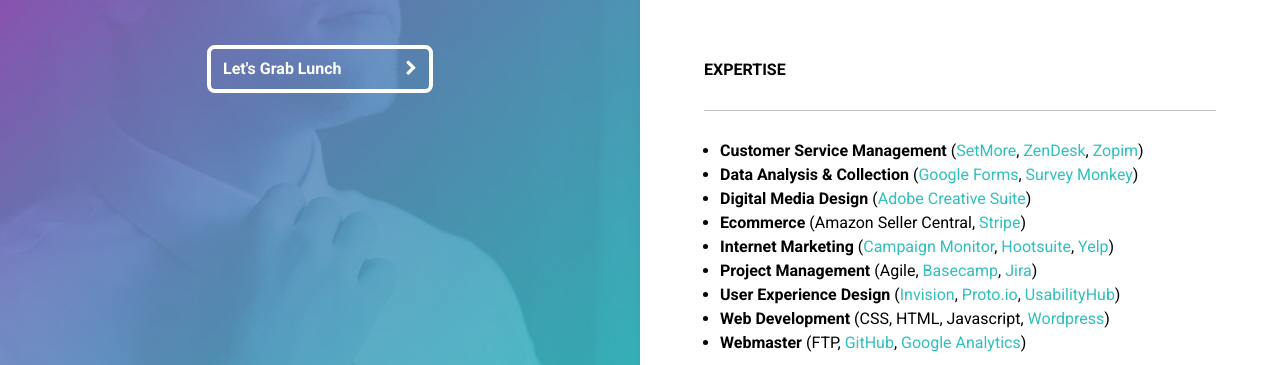
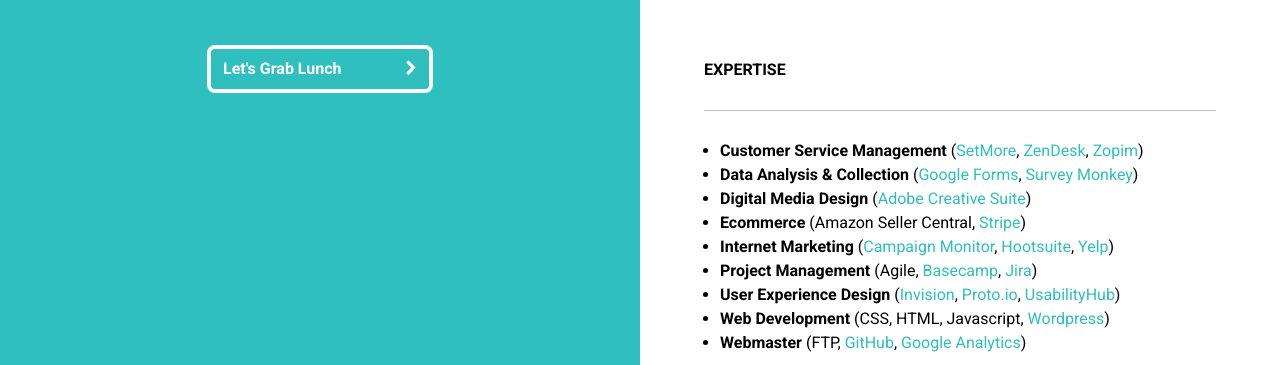
Before and after one commit to NathanRafter/Professional, a plain HTML site: page Online/Website/Current/index.html in a window 1280 px wide. Shown: the part 347-712 px from the top of the page. Drawn offline with Linux system fonts and the light colour scheme.

Commit message:
1152AM06302016

```diff
--- a/Online/Website/Current/SITE/CSS/Style.css
+++ b/Online/Website/Current/SITE/CSS/Style.css
@@ -109,7 +109,6 @@
 #GlobalHeader,#GlobalHeader a{color:#FFF}
 #GlobalHeader{
 	background-color:#30BFBF;
-	background-image:url(../Media/Image/Background-GlobalHeader.jpg);
 	background-position:center;
 	background-size:cover}
 #Connect a+a{margin-left:1.75em}
```
